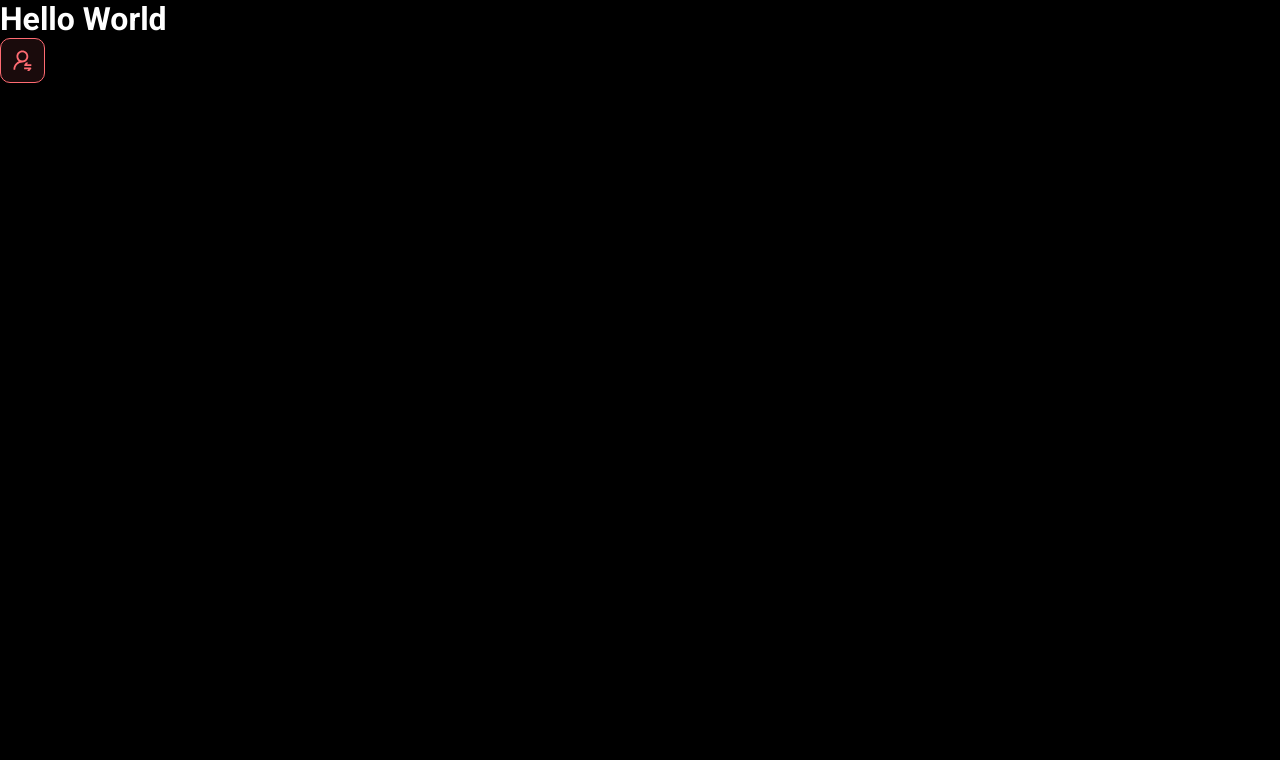
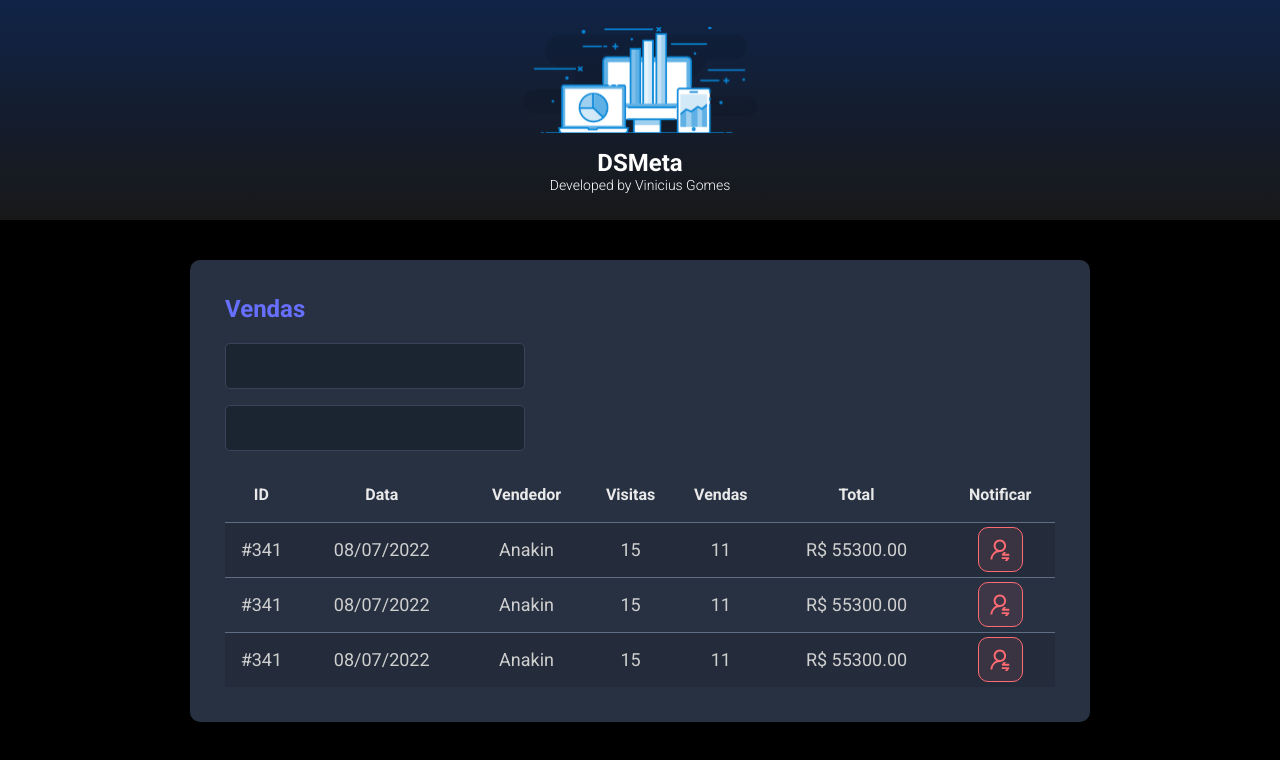
Before and after one commit to LeatherFalls/spring-react, a React (Vite) app in the folder frontend/: page / in a window 1280 px wide. Shown: the top 760 px of the page. Built offline with nearby package versions, Linux system fonts and the light colour scheme.

Commit message:
feat: implements SalesCard component and SalesCard css

```diff
--- a/frontend/src/App.tsx
+++ b/frontend/src/App.tsx
@@ -1,10 +1,18 @@
+import Header from './components/Header';
 import NotificationButton from './components/NotificationButton';
+import SalesCard from './components/SalesCard';
 
 function App() {
   return (
     <div className='App'>
-      <h1>Hello World</h1>
-      <NotificationButton />
+      <Header />
+      <main>
+        <section id="sales">
+          <div className="dsmeta-container">
+            <SalesCard />
+          </div>
+        </section>
+      </main>
     </div>
   );
 }
--- /dev/null
+++ b/frontend/src/components/Header/index.tsx
@@ -0,0 +1,17 @@
+import logo from '../../assets/images/dsmeta-logo.svg';
+import './styles.css';
+
+export default function Header() {
+  return (
+    <header>
+        <div className="dsmeta-logo-container">
+            <img src={ logo } alt="DSMeta" />
+            <h1>DSMeta</h1>
+            <p>
+              Developed by
+              <a href="https://www.linkedin.com/in/vinicius-gomes-nunes-0599/"> Vinicius Gomes</a>
+            </p>
+        </div>
+    </header>
+  )
+}
--- /dev/null
+++ b/frontend/src/components/Header/styles.css
@@ -0,0 +1,27 @@
+header {
+  align-items: center;
+  background: linear-gradient(180deg, #102347 0%, #181818 100%);
+  display: flex;
+  height: 220px;
+  justify-content: center;
+}
+
+.dsmeta-logo-container {
+  align-items: center;
+  display: flex;
+  flex-direction: column;
+}
+
+.dsmeta-logo-container img {
+  width: 235px;
+}
+
+.dsmeta-logo-container h1 {
+  font-size: 24px;
+  margin-top: 15px;
+}
+
+.dsmeta-logo-container p {
+  font-size: 14px;
+  font-weight: 300;
+}
--- /dev/null
+++ b/frontend/src/components/SalesCard/index.tsx
@@ -0,0 +1,75 @@
+import NotificationButton from "../NotificationButton";
+import './styles.css';
+
+export default function SalesCard() {
+  return (
+    <div className="dsmeta-card">
+      <h2 className="dsmeta-sales-title">Vendas</h2>
+      <div>
+        <div className="dsmeta-form-control-container">
+          <input className="dsmeta-form-control" type="text" />
+        </div>
+        <div className="dsmeta-form-control-container">
+          <input className="dsmeta-form-control" type="text" />
+        </div>
+      </div>
+
+      <div>
+        <table className="dsmeta-sales-table">
+          <thead>
+            <tr>
+              <th className="show992">ID</th>
+              <th className="show576">Data</th>
+              <th>Vendedor</th>
+              <th className="show992">Visitas</th>
+              <th className="show992">Vendas</th>
+              <th>Total</th>
+              <th>Notificar</th>
+            </tr>
+          </thead>
+          <tbody>
+            <tr>
+              <td className="show992">#341</td>
+              <td className="show576">08/07/2022</td>
+              <td>Anakin</td>
+              <td className="show992">15</td>
+              <td className="show992">11</td>
+              <td>R$ 55300.00</td>
+              <td>
+                <div className="dsmeta-red-btn-container">
+                  <NotificationButton />
+                </div>
+              </td>
+            </tr>
+            <tr>
+              <td className="show992">#341</td>
+              <td className="show576">08/07/2022</td>
+              <td>Anakin</td>
+              <td className="show992">15</td>
+              <td className="show992">11</td>
+              <td>R$ 55300.00</td>
+              <td>
+                <div className="dsmeta-red-btn-container">
+                  <NotificationButton />
+                </div>
+              </td>
+            </tr>
+            <tr>
+              <td className="show992">#341</td>
+              <td className="show576">08/07/2022</td>
+              <td>Anakin</td>
+              <td className="show992">15</td>
+              <td className="show992">11</td>
+              <td>R$ 55300.00</td>
+              <td>
+                <div className="dsmeta-red-btn-container">
+                  <NotificationButton />
+                </div>
+              </td>
+            </tr>
+          </tbody>
+        </table>
+      </div>
+  </div>
+  )
+}
--- /dev/null
+++ b/frontend/src/components/SalesCard/styles.css
@@ -0,0 +1,97 @@
+.dsmeta-card {
+  background-color: #283142;
+  border-radius: 10px;
+  padding: 30px 10px;
+}
+
+.dsmeta-sales-title {
+  color: #676fff;
+  font-size: 24px;
+  margin-bottom: 20px;
+}
+
+.dsmeta-form-control-container {
+  margin-bottom: 16px;
+  max-width: 300px;
+}
+
+.dsmeta-form-control {
+  background-color: #1b2531;
+  border: 1px solid #384459;
+  border-radius: 5px;
+  color: #9aaabe;
+  font-size: 18px;
+  height: 46px;
+  padding: 0 20px;
+  width: 100%;
+}
+
+.dsmeta-sales-table {
+  border-collapse: collapse;
+  border-spacing: 0;
+  width: 100%;
+}
+
+.dsmeta-sales-table thead {
+  color: #e9e9e9;
+  font-size: 16px;
+  font-weight: 700;
+  height: 55px;
+}
+
+.dsmeta-sales-table tbody {
+  color: #cfcfcf;
+  font-size: 14px;
+  font-weight: 400;
+  text-align: center;
+}
+
+.dsmeta-sales-table tbody tr {
+  border-top: 1px solid #5f6e82;
+  height: 74px;
+}
+
+.dsmeta-sales-table tbody tr:hover > td {
+  background-color: #384459;
+}
+
+.dsmeta-sales-table tbody tr:nth-child(odd) {
+  background-color: #242c3b;
+}
+
+.dsmeta-red-btn-container {
+  display: flex;
+  justify-content: center;
+}
+
+.show576 {
+  display: none;
+}
+
+.show992 {
+  display: none;
+}
+
+@media (min-width: 576px) {
+  .show576 {
+      display: table-cell;
+  }
+
+  .dsmeta-card {
+      padding: 35px;
+  }
+
+  .dsmeta-sales-table tbody tr {
+      height: 55px;
+  }
+
+  .dsmeta-sales-table tbody {
+      font-size: 18px;
+  }
+}
+
+@media (min-width: 992px) {
+  .show992 {
+      display: table-cell;
+  }
+}
--- a/frontend/src/index.css
+++ b/frontend/src/index.css
@@ -20,40 +20,6 @@
   text-decoration: none;
 }
 
-header {
-  align-items: center;
-  background: linear-gradient(180deg, #102347 0%, #181818 100%);
-  display: flex;
-  height: 220px;
-  justify-content: center;
-}
-
-.dsmeta-logo-container {
-  align-items: center;
-  display: flex;
-  flex-direction: column;
-}
-
-.dsmeta-logo-container img {
-  width: 235px;
-}
-
-.dsmeta-logo-container h1 {
-  font-size: 24px;
-  margin-top: 15px;
-}
-
-.dsmeta-logo-container p {
-  font-size: 14px;
-  font-weight: 300;
-}
-
-.dsmeta-card {
-  background-color: #283142;
-  border-radius: 10px;
-  padding: 30px 10px;
-}
-
 .dsmeta-container {
   width: 100%;
   margin: 0 auto;
@@ -63,99 +29,3 @@
 #sales {
   padding: 40px 10px;
 }
-
-.dsmeta-sales-title {
-  color: #676fff;
-  font-size: 24px;
-  margin-bottom: 20px;
-}
-
-.dsmeta-form-control-container {
-  margin-bottom: 16px;
-  max-width: 300px;
-}
-
-.dsmeta-form-control {
-  background-color: #1b2531;
-  border: 1px solid #384459;
-  border-radius: 5px;
-  color: #9aaabe;
-  font-size: 18px;
-  height: 46px;
-  padding: 0 20px;
-  width: 100%;
-}
-
-.dsmeta-sales-table {
-  border-collapse: collapse;
-  border-spacing: 0;
-  width: 100%;
-}
-
-.dsmeta-sales-table thead {
-  color: #e9e9e9;
-  font-size: 16px;
-  font-weight: 700;
-  height: 55px;
-}
-
-.dsmeta-sales-table tbody {
-  color: #cfcfcf;
-  font-size: 14px;
-  font-weight: 400;
-  text-align: center;
-}
-
-.dsmeta-sales-table tbody tr {
-  border-top: 1px solid #5f6e82;
-  height: 74px;
-}
-
-.dsmeta-sales-table tbody tr:hover > td {
-  background-color: #384459;
-}
-
-.dsmeta-sales-table tbody tr:nth-child(odd) {
-  background-color: #242c3b;
-}
-
-.dsmeta-red-btn-container {
-  display: flex;
-  justify-content: center;
-}
-
-.dsmeta-red-btn img {
-  width: 19px;
-}
-
-.show576 {
-  display: none;
-}
-
-.show992 {
-  display: none;
-}
-
-@media (min-width: 576px) {
-  .show576 {
-      display: table-cell;
-  }
-
-  .dsmeta-card {
-      padding: 35px;
-  }
-
-  .dsmeta-sales-table tbody tr {
-      height: 55px;
-  }
-
-  .dsmeta-sales-table tbody {
-      font-size: 18px;
-  }
-}
-
-@media (min-width: 992px) {
-  .show992 {
-      display: table-cell;
-  }
-}
```
Also changed, not shown: frontend/src/assets/images/dsmeta-logo.svg (added).
